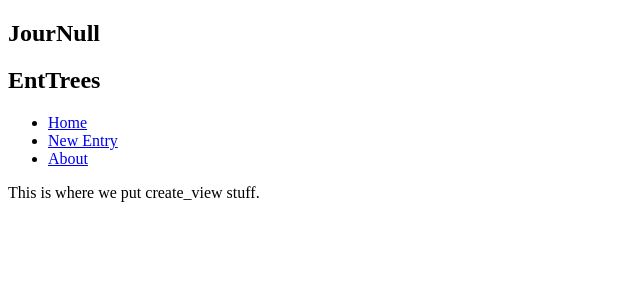
After one commit to Woojgh/pyramid-learning-journal, a Python web app: template python_learning_journal/python_learning_journal/templates/create.jinja2 in a window 1280 px wide. The commit adds this page. Shown: the top 300 px of the page, without its empty margins (0-640 px from the left). Run offline with Jinja, Linux system fonts and the light colour scheme; the template is opened without the code that fills it, so the values that code supplies are empty.

Commit message:
edited files to use jinja2 templating.

```diff
--- a/python_learning_journal/python_learning_journal/__init__.py
+++ b/python_learning_journal/python_learning_journal/__init__.py
@@ -8,6 +8,6 @@ def main(global_config, **settings):
     config.include('pyramid_jinja2')
     #config.include('.models')
     config.include('.routes')
-    config.include('.views')
+    # config.include('.views')
     config.scan()
     return config.make_wsgi_app()
--- /dev/null
+++ b/python_learning_journal/python_learning_journal/templates/create.jinja2
@@ -0,0 +1,4 @@
+{% extends "layout.jinja2" %}
+{% block body %}
+    <p>This is where we put create_view stuff.</p>
+{% endblock %}
--- /dev/null
+++ b/python_learning_journal/python_learning_journal/templates/detail.jinja2
@@ -0,0 +1,4 @@
+{% extends "layout.jinja2" %}
+{% block body %}
+    <p>This is where we put detail_view stuff.</p>
+{% endblock %}
--- a/python_learning_journal/python_learning_journal/templates/layout.jinja2
+++ b/python_learning_journal/python_learning_journal/templates/layout.jinja2
@@ -1,64 +1,29 @@
 <!DOCTYPE html>
-<html lang="{{request.locale_name}}">
+<html lang="en">
   <head>
-    <meta charset="utf-8">
-    <meta http-equiv="X-UA-Compatible" content="IE=edge">
-    <meta name="viewport" content="width=device-width, initial-scale=1.0">
-    <meta name="description" content="pyramid web application">
-    <meta name="author" content="Pylons Project">
-    <link rel="shortcut icon" href="{{request.static_url('python_learning_journal:static/pyramid-16x16.png')}}">
-
-    <title>Cookiecutter Alchemy project for the Pyramid Web Framework</title>
-
-    <!-- Bootstrap core CSS -->
-    <link href="//oss.maxcdn.com/libs/twitter-bootstrap/3.0.3/css/bootstrap.min.css" rel="stylesheet">
-
-    <!-- Custom styles for this scaffold -->
-    <link href="{{request.static_url('python_learning_journal:static/theme.css')}}" rel="stylesheet">
-
-    <!-- HTML5 shim and Respond.js IE8 support of HTML5 elements and media queries -->
-    <!--[if lt IE 9]>
-      <script src="//oss.maxcdn.com/libs/html5shiv/3.7.0/html5shiv.js" integrity="sha384-0s5Pv64cNZJieYFkXYOTId2HMA2Lfb6q2nAcx2n0RTLUnCAoTTsS0nKEO27XyKcY" crossorigin="anonymous"></script>
-      <script src="//oss.maxcdn.com/libs/respond.js/1.3.0/respond.min.js" integrity="sha384-f1r2UzjsxZ9T4V1f2zBO/evUqSEOpeaUUZcMTz1Up63bl4ruYnFYeM+BxI4NhyI0" crossorigin="anonymous"></script>
-    <![endif]-->
   </head>
-
   <body>
-
-    <div class="starter-template">
-      <div class="container">
-        <div class="row">
-          <div class="col-md-2">
-            <img class="logo img-responsive" src="{{request.static_url('python_learning_journal:static/pyramid.png') }}" alt="pyramid web framework">
-          </div>
-          <div class="col-md-10">
-            {% block content %}
-                <p>No content</p>
-            {% endblock content %}
-          </div>
-        </div>
-        <div class="row">
-          <div class="links">
-            <ul>
-              <li><i class="glyphicon glyphicon-cog icon-muted"></i><a href="https://github.com/Pylons/pyramid">Github Project</a></li>
-              <li><i class="glyphicon glyphicon-globe icon-muted"></i><a href="https://webchat.freenode.net/?channels=pyramid">IRC Channel</a></li>
-              <li><i class="glyphicon glyphicon-home icon-muted"></i><a href="http://pylonsproject.org">Pylons Project</a></li>
-            </ul>
-          </div>
-        </div>
-        <div class="row">
-          <div class="copyright">
-            Copyright &copy; Pylons Project
-          </div>
-        </div>
-      </div>
-    </div>
-
-
-    <!-- Bootstrap core JavaScript
-    ================================================== -->
-    <!-- Placed at the end of the document so the pages load faster -->
-    <script src="//oss.maxcdn.com/libs/jquery/1.10.2/jquery.min.js" integrity="sha384-aBL3Lzi6c9LNDGvpHkZrrm3ZVsIwohDD7CDozL0pk8FwCrfmV7H9w8j3L7ikEv6h" crossorigin="anonymous"></script>
-    <script src="//oss.maxcdn.com/libs/twitter-bootstrap/3.0.3/js/bootstrap.min.js" integrity="sha384-s1ITto93iSMDxlp/79qhWHi+LsIi9Gx6yL+cOKDuymvihkfol83TYbLbOw+W/wv4" crossorigin="anonymous"></script>
+    <header class="site-header clearfix">
+      <section class="heading-group-h1">
+        <h1>JourNull</h1>
+        <h2>EntTrees</h2>
+      </section>
+      <nav class="main-nav">
+        <div class="icon-menu"></div>
+        <ul>
+          <li class="tab" data-content="entries"><a href="/" class="icon-home"> Home</a></li>
+          <li class="tab"><a href="/journal/new-entry">New Entry</a></li>
+          <li class="tab" data-content="about"><a href="/about" class="icon-address-book"> About</a></li>
+        </ul>
+      </nav>
+    </header>
+    <main>
+      <section id="content" class="tab-content">
+        {% block body %}
+        {% endblock %}
+      </section>
+    </main>
+    <footer>
+    </footer>
   </body>
 </html>
--- /dev/null
+++ b/python_learning_journal/python_learning_journal/templates/listing.jinja2
@@ -0,0 +1,4 @@
+{% extends "layout.jinja2" %}
+{% block body %}
+    <p>This is where we put list_view stuff.</p>
+{% endblock %}
--- /dev/null
+++ b/python_learning_journal/python_learning_journal/templates/update.jinja2
@@ -0,0 +1,4 @@
+{% extends "layout.jinja2" %}
+{% block body %}
+    <p>This is where we put udpate_view stuff.</p>
+{% endblock %}
```
Also changed, not shown: python_learning_journal/python_learning_journal/views/__init__.py (+6 -6 lines), python_learning_journal/python_learning_journal/views/default.py (+9 -17 lines).
